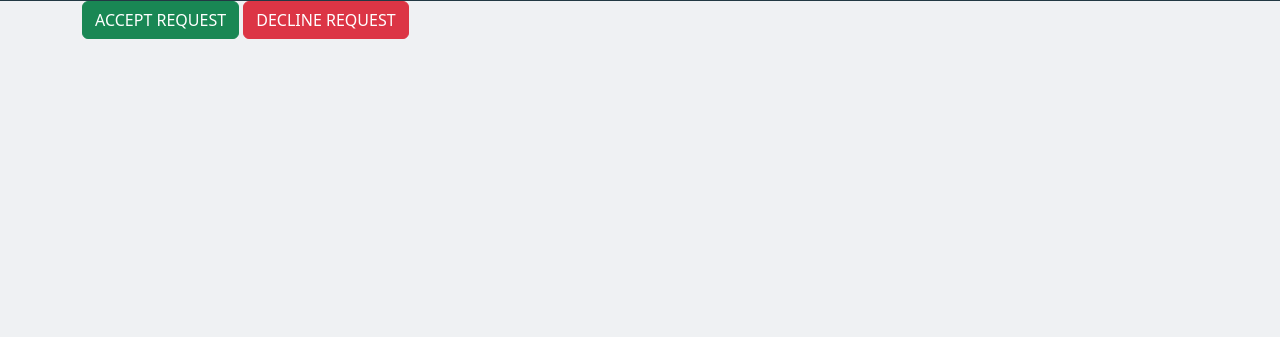
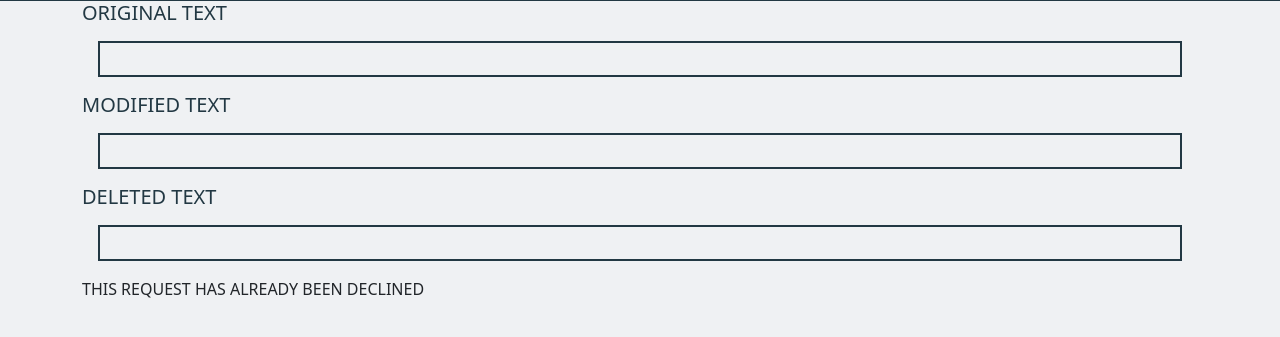
Before and after one commit to martex941/Capstone-InkWell, a Django app: page /coAuthorRequest/7 in a window 1280 px wide. Shown: the part 81-418 px from the top of the page. Run offline with Django 4.2, Linux system fonts and the light colour scheme; a user stored in the database is signed in; data comes from the database, SQL or seed files in the repository; both versions use the stored data as it was after the commit.

Commit message:
implemented decline on co author request review

```diff
--- a/capstone/inkwell/static/inkwell/styles.css
+++ b/capstone/inkwell/static/inkwell/styles.css
@@ -227,3 +227,11 @@ body {
     border: 2px var(--border-color) solid;
     border-radius: 75%;
 }
+
+/* coAuthorRequest.html ||||||||||||||||||||| */
+
+.request-review-text {
+    border: var(--border-color) 2px solid;
+    margin: 1rem;
+    padding: 1rem;
+}
--- a/capstone/inkwell/templates/inkwell/coAuthorRequest.html
+++ b/capstone/inkwell/templates/inkwell/coAuthorRequest.html
@@ -19,20 +19,25 @@
 </style>
 
 <div class="container texts">
-    <div class="" id="originalText">
+    <h5>ORIGINAL TEXT</h5>
+    <div class="request-review-text" id="originalText">
         <!-- Your original text here -->
         {{originalChapter.chapterContents.html|safe}}
     </div>
-    <div class="" id="modifiedText">
+    <h5>MODIFIED TEXT</h5>
+    <div class="request-review-text" id="modifiedText">
         <!-- Your modified text here -->
         {{newChapterContent.chapterContents.html|safe}}
     </div>
-    <div class="" id="whatWasDeleted">
+    <h5>DELETED TEXT</h5>
+    <div class="request-review-text" id="whatWasDeleted">
         {{originalChapter.chapterContents.html|safe}}
     </div>
 
     {% if newChapterContent.acceptedStatus %}
         THIS REQUEST HAS ALREADY BEEN ACCEPTED
+    {% elif newChapterContent.declinedMessage != "" %}
+        THIS REQUEST HAS ALREADY BEEN DECLINED
     {% else %}
         <form class="form" action="" method="post">
             {% csrf_token %}
@@ -40,7 +45,7 @@
             <button class="btn btn-danger" id="declineBtn" onclick="declineRequest()" type="button">DECLINE REQUEST</button>
             <button class="btn btn-primary" id="go-backBtn" style="display: none;" onclick="goBackBtn()" type="button">GO BACK</button>
             <button class="btn btn-danger" id="confirmDeclineBtn" style="display: none;" type="submit" name="requestDeclined">CONFIRM DECLINE</button>
-            <textarea style="display: none;" id="declineMessageTextArea" placeholder="Provide a reason for declining the request..." rows="4" cols="50"></textarea>
+            <textarea style="display: none;" id="declineMessageTextArea" placeholder="Provide a reason for declining the request..." rows="4" cols="50" name="declineReason"></textarea>
         </form>
     {% endif %}
 </div>
--- a/capstone/inkwell/views.py
+++ b/capstone/inkwell/views.py
@@ -303,7 +303,7 @@ def coAuthorRequestsList(request):
     current_user = User.objects.get(pk=request.user.pk)
     inks = Ink.objects.filter(inkOwner=current_user.id)
     chapters = Chapter.objects.filter(chapterInkOrigin__in=inks)
-    requests = CoAuthorRequest.objects.filter(requestedChapter__in=chapters)
+    requests = CoAuthorRequest.objects.filter(requestedChapter__in=chapters, acceptedStatus=False)
 
     return render(request, "inkwell/coAuthorRequestsList.html", {
         "requests": requests
@@ -330,6 +330,7 @@ def coAuthorRequest(request, chapterID):
             return HttpResponseRedirect(reverse("edit_ink", kwargs={'inkID': relatedInk.id}))
         elif "requestDeclined" in request.POST:
             declineReason = request.POST.get("declineReason")
+            print(declineReason)
             relatedRequest.declinedMessage = declineReason
             relatedRequest.save()
             time.sleep(1)
```
Also changed, not shown: capstone/db.sqlite3.
